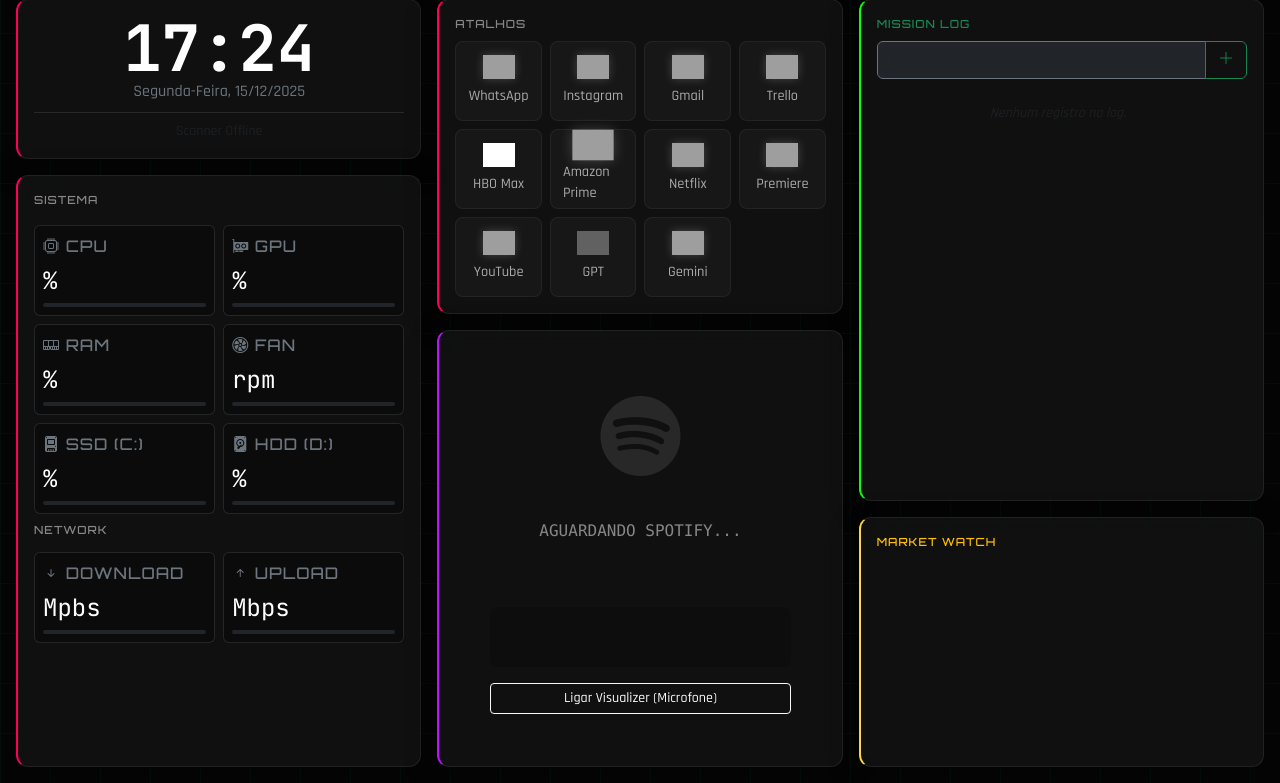
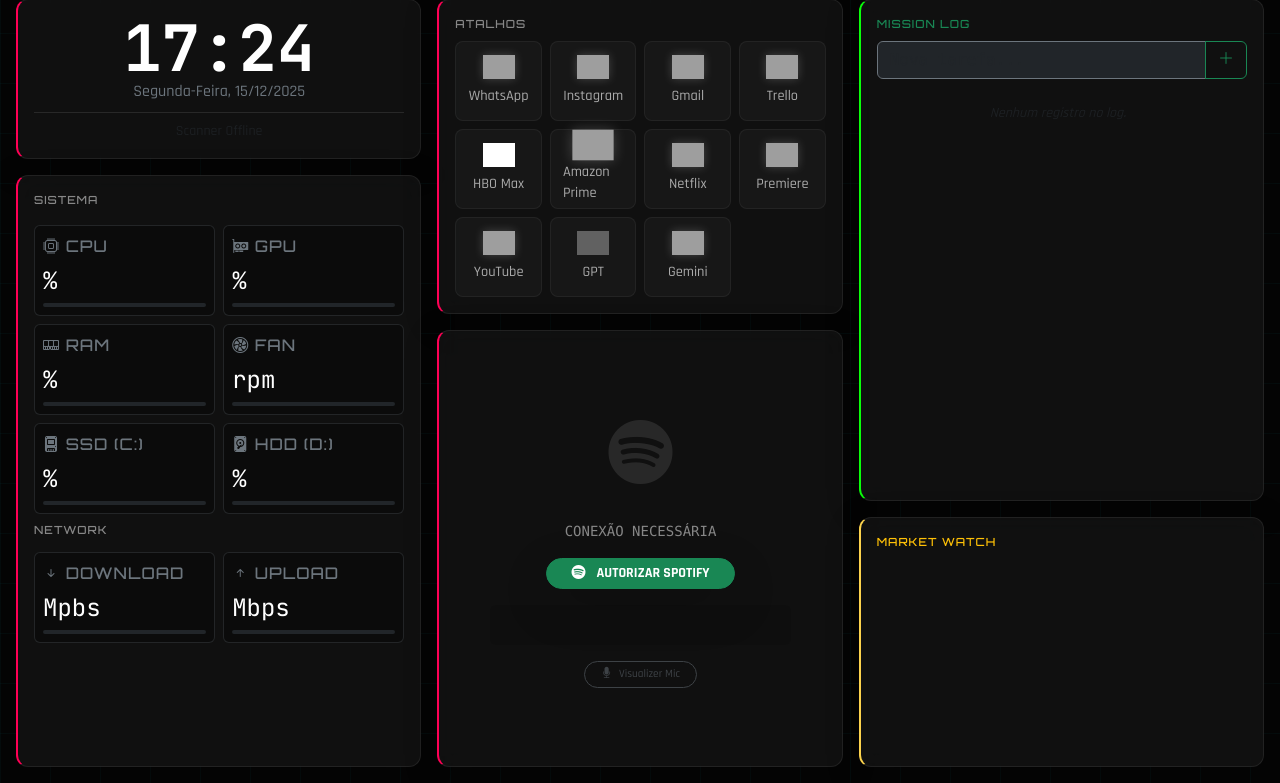
Before and after one commit to pedrofugita/dashboard-pessoal, a Django app: template dashboard/templates/dashboard/home.html in a window 1280 px wide. Shown: the part 17-800 px from the top of the page. Run offline with Django 5.2, Linux system fonts and the light colour scheme; the template is opened without the code that fills it, so the values that code supplies are empty; some libraries are stand-ins or nearby versions; grey boxes are pictures that could not be loaded.

Commit message:
Layout: atualização da coluna 2 com spotify, visualizador de audio e controle de som

```diff
--- a/core/settings.py
+++ b/core/settings.py
@@ -120,3 +120,9 @@
 # https://docs.djangoproject.com/en/6.0/howto/static-files/
 
 STATIC_URL = 'static/'
+
+SPOTIFY_SCOPE = "user-read-playback-state user-modify-playback-state user-library-read user-library-modify"
+# Credenciais (Lendo do .env para segurança)
+SPOTIPY_CLIENT_ID = os.getenv('SPOTIPY_CLIENT_ID')
+SPOTIPY_CLIENT_SECRET = os.getenv('SPOTIPY_CLIENT_SECRET')
+SPOTIPY_REDIRECT_URI = os.getenv('SPOTIPY_REDIRECT_URI')
--- a/core/urls.py
+++ b/core/urls.py
@@ -7,4 +7,7 @@
     path('', include('dashboard.urls')),
     path('adicionar_nota/', views.adicionar_nota, name='adicionar_nota'),
     path('deletar_nota/<int:nota_id>/', views.deletar_nota, name='deletar_nota'),
+    path('login_spotify', views.login_spotify, name='login_spotify'),
+    path('callback', views.callback, name='callback'),
+    path('callback/', views.callback, name='callback_slash'),
 ]
--- a/dashboard/templates/dashboard/cards.html
+++ b/dashboard/templates/dashboard/cards.html
@@ -122,8 +122,10 @@
         </div>
     </div>
 
+    <!-- COLUNA 2 -->
     <div class="d-flex flex-column gap-3">
 
+        <!-- CÉLULA 1: ATALHOS -->
         <div class="glass-panel p-3" style="border-left: 2px solid var(--neon-red);">
             <span class="label-tech mb-2">Atalhos</span>
             <div class="d-grid gap-2" style="grid-template-columns: 1fr 1fr 1fr 1fr;">
@@ -188,54 +190,95 @@
             </div>
         </div>
 
-        <div class="glass-panel p-0 flex-grow-1 position-relative d-flex flex-column" style="border-left: 2px solid var(--neon-purple);">
+        <!-- CÉLULA 2: MÚSICA -->
+
+        <div class="glass-panel p-0 flex-grow-1 position-relative d-flex flex-column" style="border-left: 2px solid var(--neon-red);">
 
             {% if spotify and spotify.tocando %}
                 <div style="position: absolute; inset: 0; background: url('{{ spotify.capa }}') center/cover; filter: blur(20px) brightness(0.3); z-index: 0;"></div>
 
                 <div class="p-4 d-flex flex-column h-100 position-relative" style="z-index: 1;">
-                    <div class="text-center mt-3">
-                        <img src="{{ spotify.capa }}" class="rounded shadow-lg border border-white border-opacity-25" style="width: 180px; height: 180px;">
+
+                    <div class="text-center mt-2">
+                        <div class="position-relative d-inline-block">
+                            <img src="{{ spotify.capa }}" class="rounded shadow-lg border border-white border-opacity-25" style="width: 160px; height: 160px;">
+                            <a href="{{ spotify.link_externo }}" target="_blank" class="position-absolute bottom-0 end-0 m-2 btn btn-sm btn-dark rounded-circle bg-opacity-75 border-0" title="Abrir no Spotify">
+                                <i class="bi bi-box-arrow-up-right small"></i>
+                            </a>
+                        </div>
                         <h4 class="mt-3 mb-0 text-white fw-bold text-truncate">{{ spotify.nome }}</h4>
-                        <p class="text-white-50">{{ spotify.artista }}</p>
+                        <p class="text-white-50 small">{{ spotify.artista }}</p>
                     </div>
 
-                    <div class="flex-grow-1 d-flex align-items-center">
-                        <canvas id="audio-visualizer" class="w-100 rounded" style="height: 80px; background: rgba(0,0,0,0.2);"></canvas>
+                    <div class="flex-grow-1 d-flex align-items-center my-2">
+                        <canvas id="audio-visualizer" class="w-100 rounded" style="height: 60px; background: rgba(0,0,0,0.2);"></canvas>
                     </div>
 
                     <div class="mt-auto">
-                        <div class="progress bg-white bg-opacity-10 mb-3" style="height: 4px;">
+                        <div class="progress bg-white bg-opacity-10 mb-2" style="height: 4px;">
                             <div class="progress-bar bg-success box-shadow-glow" style="width: {{ spotify.percent }}%"></div>
                         </div>
 
-                        <div class="d-flex justify-content-center align-items-center gap-4 mb-3">
-                            <button class="btn btn-outline-light rounded-circle border-0 fs-4" hx-get="/comando/prev" hx-swap="none"><i class="bi bi-skip-backward-fill"></i></button>
-                            <button class="btn btn-light rounded-circle fs-2 shadow-lg" hx-get="/comando/play" hx-swap="none"><i class="bi bi-play-fill text-dark"></i></button>
-                            <button class="btn btn-outline-light rounded-circle border-0 fs-4" hx-get="/comando/next" hx-swap="none"><i class="bi bi-skip-forward-fill"></i></button>
+                        <div class="d-flex justify-content-between font-monospace text-white-50" style="font-size: 0.7rem;">
+                            <span>{{ spotify.tempo_atual }}</span>
+                            <span>{{ spotify.tempo_total }}</span>
                         </div>
 
-                        <div class="d-flex align-items-center gap-2 bg-black bg-opacity-40 p-2 rounded-pill border border-white border-opacity-10 w-75 mx-auto">
+                        <div class="d-flex justify-content-center align-items-center gap-3 mb-3 mt-2">
+                            <button class="btn btn-sm btn-link border-0 {% if spotify.shuffle_state %}text-success{% else %}text-secondary{% endif %}"
+                                    hx-get="/comando/shuffle" hx-swap="none" title="Aleatório">
+                                <i class="bi bi-shuffle"></i>
+                            </button>
+
+                            <button class="btn btn-outline-light rounded-circle border-0 fs-4" hx-get="/comando/prev" hx-swap="none">
+                                <i class="bi bi-skip-backward-fill"></i>
+                            </button>
+
+                            <button class="btn btn-light rounded-circle fs-2 shadow-lg scale-hover" hx-get="/comando/play" hx-swap="none">
+                                <i class="bi {% if spotify.is_playing %}bi-pause-fill{% else %}bi-play-fill{% endif %} text-dark"></i>
+                            </button>
+
+                            <button class="btn btn-outline-light rounded-circle border-0 fs-4" hx-get="/comando/next" hx-swap="none">
+                                <i class="bi bi-skip-forward-fill"></i>
+                            </button>
+
+                            <button class="btn btn-sm btn-link border-0 {% if spotify.is_liked %}text-danger{% else %}text-secondary{% endif %}"
+                                    hx-get="/comando/like" hx-swap="none" title="Curtir">
+                                <i class="bi {% if spotify.is_liked %}bi-heart-fill{% else %}bi-heart{% endif %}"></i>
+                            </button>
+                        </div>
+
+                        <div class="d-flex align-items-center gap-2 bg-black bg-opacity-40 p-2 rounded-pill border border-white border-opacity-10 w-90 mx-auto">
                             <button class="btn btn-sm btn-link text-white p-0" hx-get="/comando/vol_down" hx-swap="none"><i class="bi bi-dash-lg"></i></button>
-                            <div class="flex-grow-1 text-center small text-secondary">VOLUME PC</div>
+                            <div class="flex-grow-1 text-center small text-secondary" style="font-size: 0.7rem;">VOL SYSTEM</div>
                             <button class="btn btn-sm btn-link text-white p-0" hx-get="/comando/vol_up" hx-swap="none"><i class="bi bi-plus-lg"></i></button>
-                            <button class="btn btn-sm btn-outline-secondary rounded-circle ms-2" onclick="alternarAudio()"><i id="btn-audio-icon" class="bi bi-play-fill"></i></button>
+                            <button class="btn btn-sm btn-outline-secondary rounded-circle ms-2 border-0" onclick="alternarAudio()"><i id="btn-audio-icon" class="bi bi-soundwave"></i></button>
                         </div>
                     </div>
                 </div>
+
             {% else %}
                 <div class="d-flex flex-column align-items-center justify-content-center h-100 text-white-50">
-                    <i class="bi bi-spotify" style="font-size: 5rem; opacity: 0.2;"></i>
-                    <p class="mt-3 font-monospace">AGUARDANDO SPOTIFY...</p>
-                    <div class="mt-5 w-75">
-                         <canvas id="audio-visualizer" class="w-100 rounded" style="height: 60px; background: rgba(0,0,0,0.2);"></canvas>
-                         <button class="btn btn-outline-light btn-sm w-100 mt-2" onclick="alternarAudio()">Ligar Visualizer (Microfone)</button>
+                    <i class="bi bi-spotify" style="font-size: 4rem; opacity: 0.2;"></i>
+
+                    <p class="mt-3 font-monospace small">CONEXÃO NECESSÁRIA</p>
+
+                    <a href="/login_spotify" class="btn btn-success btn-sm rounded-pill px-4 fw-bold shadow-lg mb-3">
+                        <i class="bi bi-spotify me-2"></i> AUTORIZAR SPOTIFY
+                    </a>
+
+                    <div class="w-75 text-center opacity-50">
+                        <canvas id="audio-visualizer" class="w-100 rounded mb-2" style="height: 40px; background: rgba(0,0,0,0.2);"></canvas>
+                        <button class="btn btn-outline-secondary btn-sm rounded-pill px-3" onclick="alternarAudio()" style="font-size: 0.7rem;">
+                            <i class="bi bi-mic-fill me-1"></i> Visualizer Mic
+                        </button>
                     </div>
                 </div>
             {% endif %}
         </div>
     </div>
 
+    <!-- COLUNA 3 -->
     <div class="d-flex flex-column gap-3">
 
         <div class="glass-panel p-3 flex-grow-1 d-flex flex-column" style="border-left: 2px solid var(--neon-green);">
--- a/dashboard/urls.py
+++ b/dashboard/urls.py
@@ -1,8 +1,14 @@
+from django.contrib import admin
 from django.urls import path
-from . import views
+from dashboard import views
 
 urlpatterns = [
+    path('admin/', admin.site.urls),
     path('', views.home, name='home'),
-    path('api/valores/', views.atualizar_valores, name='atualizar_valores'),
-    path('comando/<str:comando>/', views.executar_acao, name='executar_acao'),
+    path('atualizar_valores', views.atualizar_valores, name='atualizar_valores'),
+
+    path('comando/<str:comando>', views.comando_spotify, name='comando_spotify'),
+
+    path('adicionar_nota', views.adicionar_nota, name='adicionar_nota'),
+    path('deletar_nota/<int:nota_id>', views.deletar_nota, name='deletar_nota'),
 ]
```
Also changed, not shown: dashboard/views.py (+204 -86 lines), 1 other file.
